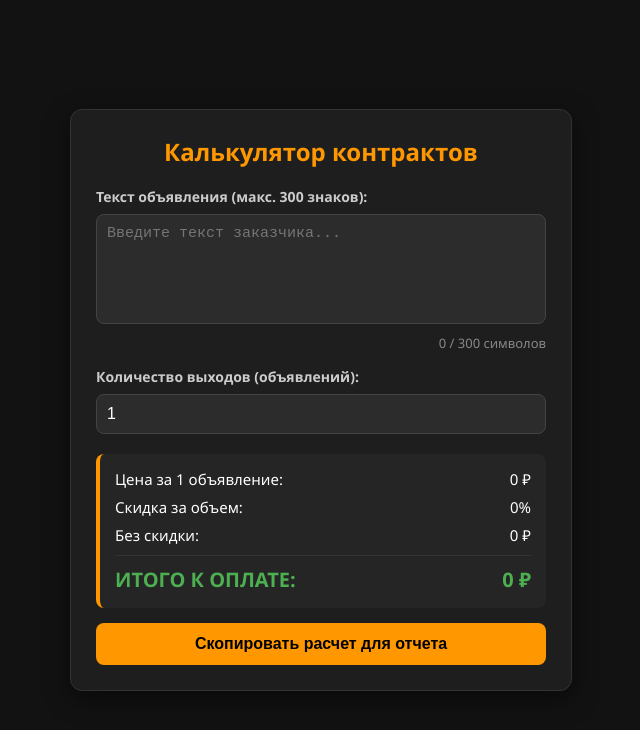
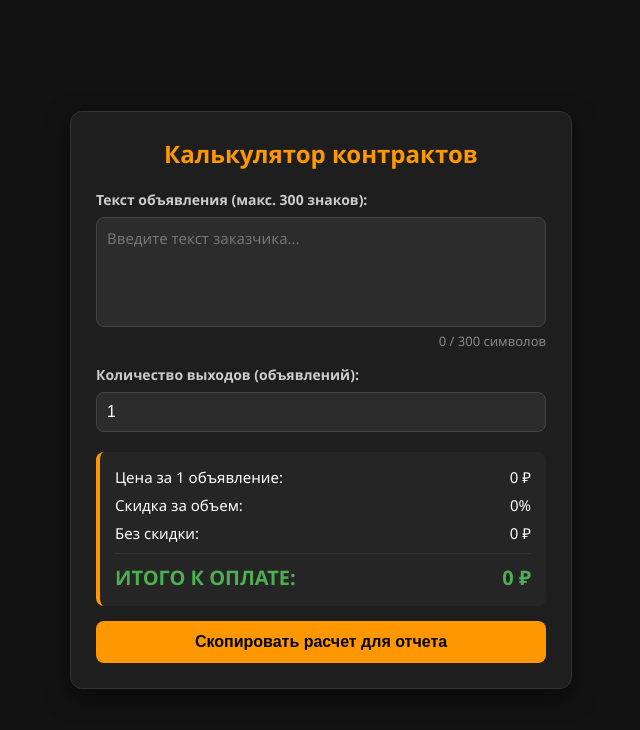
Before and after one commit to voronkova12032000-wq/news-calc, a plain HTML site: page index.html in a window 1280 px wide. Shown: the whole page, without its empty margins (319-959 px from the left). Drawn offline with Linux system fonts and the light colour scheme.

Commit message:
Update index.html

```diff
--- a/index.html
+++ b/index.html
@@ -36,7 +36,8 @@
             font-size: 14px;
             color: #cccccc;
         }
-        textarea {
+        #adText {
+            display: block;
             width: 100%;
             height: 110px;
             background-color: #2c2c2c;
@@ -45,10 +46,11 @@
             color: #fff;
             padding: 10px;
             font-size: 15px;
+            font-family: inherit;
             resize: none;
             box-sizing: border-box;
         }
-        textarea:focus {
+        #adText:focus {
             outline: none;
             border-color: #ff9800;
         }
@@ -179,7 +181,6 @@
         let qty = parseInt(adQty.value) || 0;
         if (qty < 0) qty = 0;
 
-        // Обновляем счетчик символов
         charCount.textContent = `${length} / 300 символов`;
         if (length >= 300) {
             charCount.classList.add('limit');
@@ -187,11 +188,9 @@
             charCount.classList.remove('limit');
         }
 
-        // Расчет стоимости
         const singlePrice = length * PRICE_PER_CHAR;
         const rawTotal = singlePrice * qty;
 
-        // Расчет скидки
         let discount = 0;
         if (qty >= 35) {
             discount = 0.20;
@@ -203,7 +202,6 @@
 
         const finalTotal = Math.round(rawTotal * (1 - discount));
 
-        // Вывод на экран
         singlePriceEl.textContent = formatMoney(singlePrice);
         discountInfoEl.innerHTML = discount > 0 ? `<span class="badge">-${discount * 100}%</span>` : '0%';
         rawTotalEl.textContent = formatMoney(rawTotal);
```
